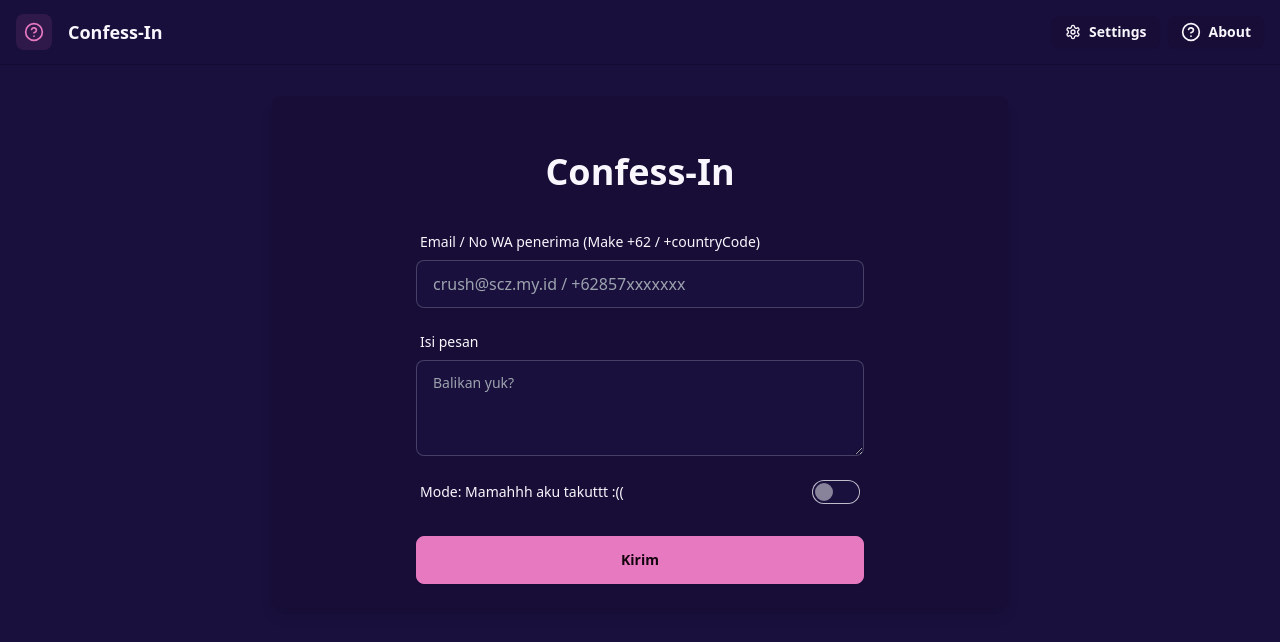
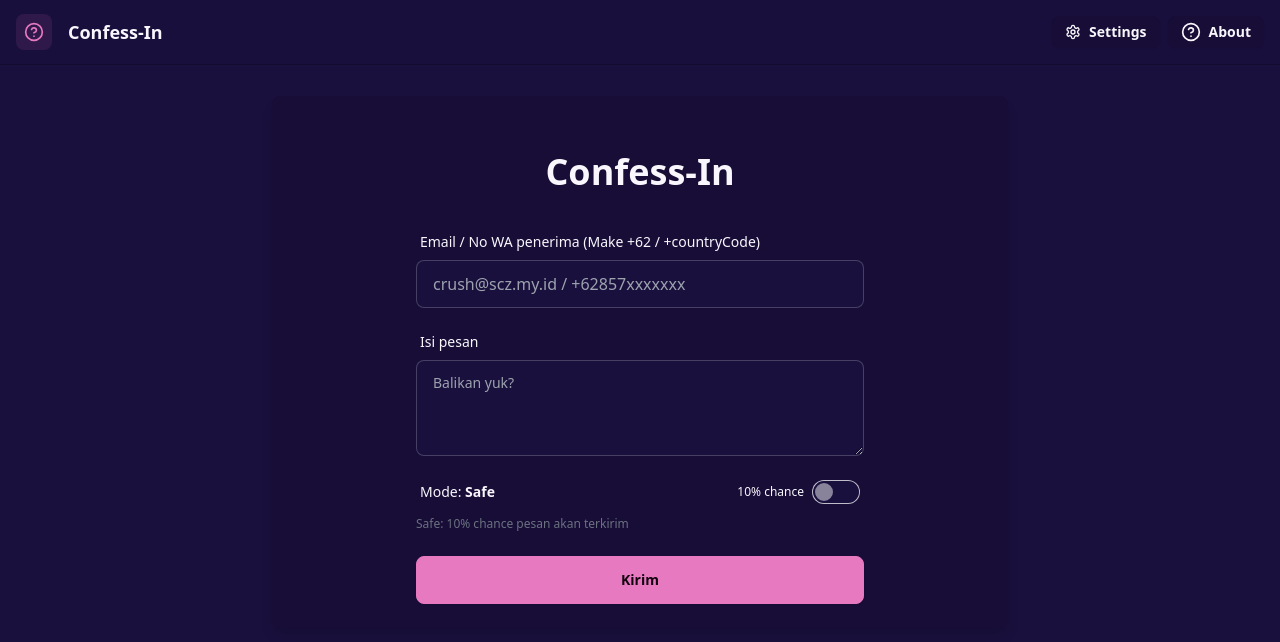
Before and after one commit to Schutz3/confess, a React (Vite) app in the folder fe/: page / in a window 1280 px wide. Shown: the top 642 px of the page. Built offline with nearby package versions, Linux system fonts and the light colour scheme.

Commit message:
Fix: tooltip error

```diff
--- a/fe/src/pages/HomePage.jsx
+++ b/fe/src/pages/HomePage.jsx
@@ -53,17 +53,25 @@ const HomePage = () => {
                         />
                     </div>
                     <div className="form-control mb-6">
-                        <label className="label cursor-pointer">
-                            <span className="label-text tooltip tooltip-right" data-tip="Yoloo 100% chance pesan lo kekirim, Mamah aku takut 10% chance pesan lo kekirim">
-                                Mode: {mode ? 'YOLOOOOOO' : 'Mamahhh aku takuttt :(('}
+                        <label className="label cursor-pointer flex flex-col sm:flex-row items-start sm:items-center justify-between">
+                            <span className="label-text mb-2 sm:mb-0">
+                                Mode: <span className="font-semibold">{mode ? 'YOLO' : 'Safe'}</span>
                             </span>
+                            <div className="flex items-center">
+                                <span className="text-xs mr-2">{mode ? '100%' : '10%'} chance</span>
                                 <input
                                     type="checkbox"
                                     className="toggle toggle-primary"
                                     checked={mode}
                                     onChange={() => setMode(!mode)}
                                 />
+                            </div>
                         </label>
+                        <p className="text-xs mt-1 text-gray-500">
+                            {mode
+                                ? 'YOLO: 100% chance pesan akan terkirim'
+                                : 'Safe: 10% chance pesan akan terkirim'}
+                        </p>
                     </div>
                     <button type="submit" className="btn btn-primary w-full" disabled={isLoading}>
                         {isLoading ? (
```
Lines whose indentation alone changed are shown as unchanged.
